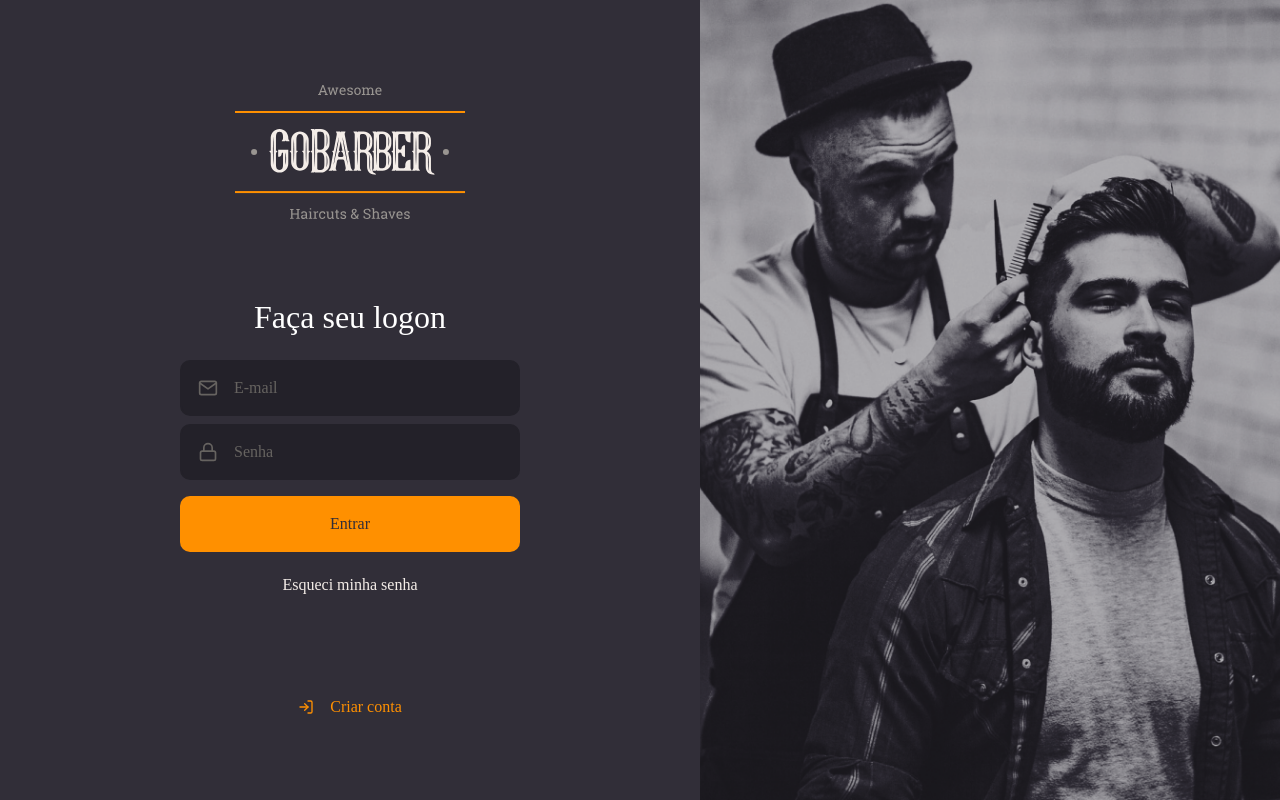
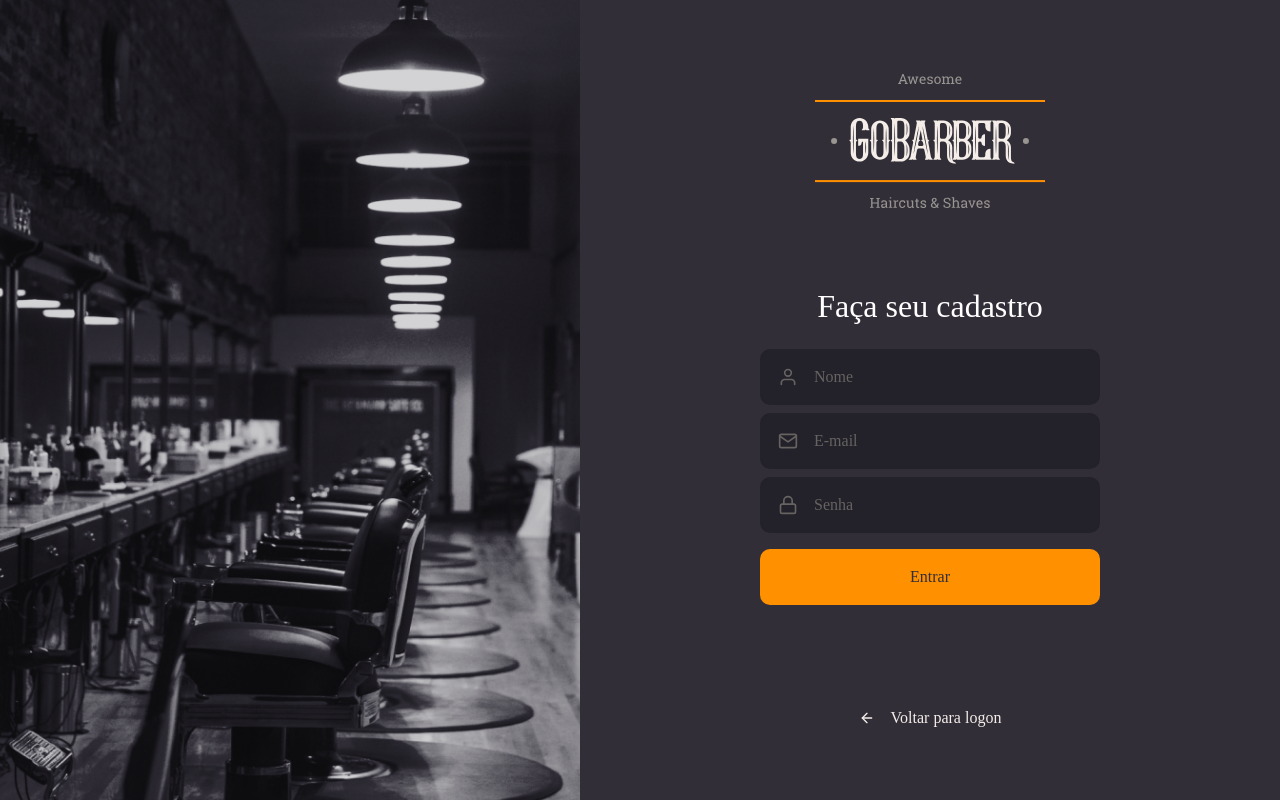
Before and after one commit to rgarcia-s/Rocketseat-GoBarber, a React (Create React App) app in the folder frontend/: page / in a window 1280 px wide. Built offline with nearby package versions, Linux system fonts and the light colour scheme; the HTML template or start-up script is replaced by a standard one.

Commit message:
Sign Up page

```diff
--- a/frontend/src/App.tsx
+++ b/frontend/src/App.tsx
@@ -2,12 +2,13 @@
 
 import GlobalStyle from './styles/global';
 import SignIn from './pages/SignIn';
+import SignUp from './pages/SignUp';
 
 const App: React.FC = () => {
   return (
     <>
       <GlobalStyle />
-      <SignIn />
+      <SignUp />
     </>
   );
 };
--- /dev/null
+++ b/frontend/src/pages/SignUp/index.tsx
@@ -0,0 +1,42 @@
+import React from 'react';
+import { FiMail, FiLock, FiUser, FiArrowLeft } from 'react-icons/fi';
+
+import logoImg from '../../assets/logo.svg';
+
+import Input from '../../components/Input';
+import Button from '../../components/Button';
+
+import { Container, Content, Background } from './styles';
+
+const SignUp: React.FC = () => {
+  return (
+    <Container>
+      <Background />
+      <Content>
+        <img src={logoImg} alt="GoBarber" />
+
+        <form>
+          <h1>Faça seu cadastro</h1>
+
+          <Input name="name" icon={FiUser} placeholder="Nome" />
+          <Input name="email" icon={FiMail} placeholder="E-mail" />
+          <Input
+            name="password"
+            type="password"
+            icon={FiLock}
+            placeholder="Senha"
+          />
+
+          <Button type="submit">Entrar</Button>
+        </form>
+
+        <a href="create">
+          <FiArrowLeft />
+          Voltar para logon
+        </a>
+      </Content>
+    </Container>
+  );
+};
+
+export default SignUp;
--- /dev/null
+++ b/frontend/src/pages/SignUp/styles.ts
@@ -0,0 +1,55 @@
+import styled from 'styled-components';
+import { shade } from 'polished';
+
+import SignUpBackgroundImg from '../../assets/sign-up-background.png';
+
+export const Container = styled.div`
+  height: 100vh;
+
+  display: flex;
+  align-items: stretch;
+`;
+
+export const Content = styled.div`
+  display: flex;
+  flex-direction: column;
+  align-items: center;
+  justify-content: center;
+
+  width: 100%;
+  max-width: 700px;
+
+  form {
+    margin: 80px 0;
+    width: 340px;
+    text-align: center;
+
+    h1 {
+      margin-bottom: 24px;
+    }
+  }
+
+  a {
+    color: #f4ede8;
+    display: flex;
+    align-items: center;
+    margin-top: 24px;
+    text-decoration: none;
+
+    transition: color 0.2s;
+
+    &:hover {
+      color: ${shade(0.2, '#f4ede8')};
+    }
+
+    svg {
+      margin-right: 16px;
+    }
+  }
+`;
+
+export const Background = styled.div`
+  flex: 1;
+  background: url(${SignUpBackgroundImg}) no-repeat center;
+  background-size: cover;
+`;
```
Also changed, not shown: frontend/src/assets/sign-up-background.png (added).
